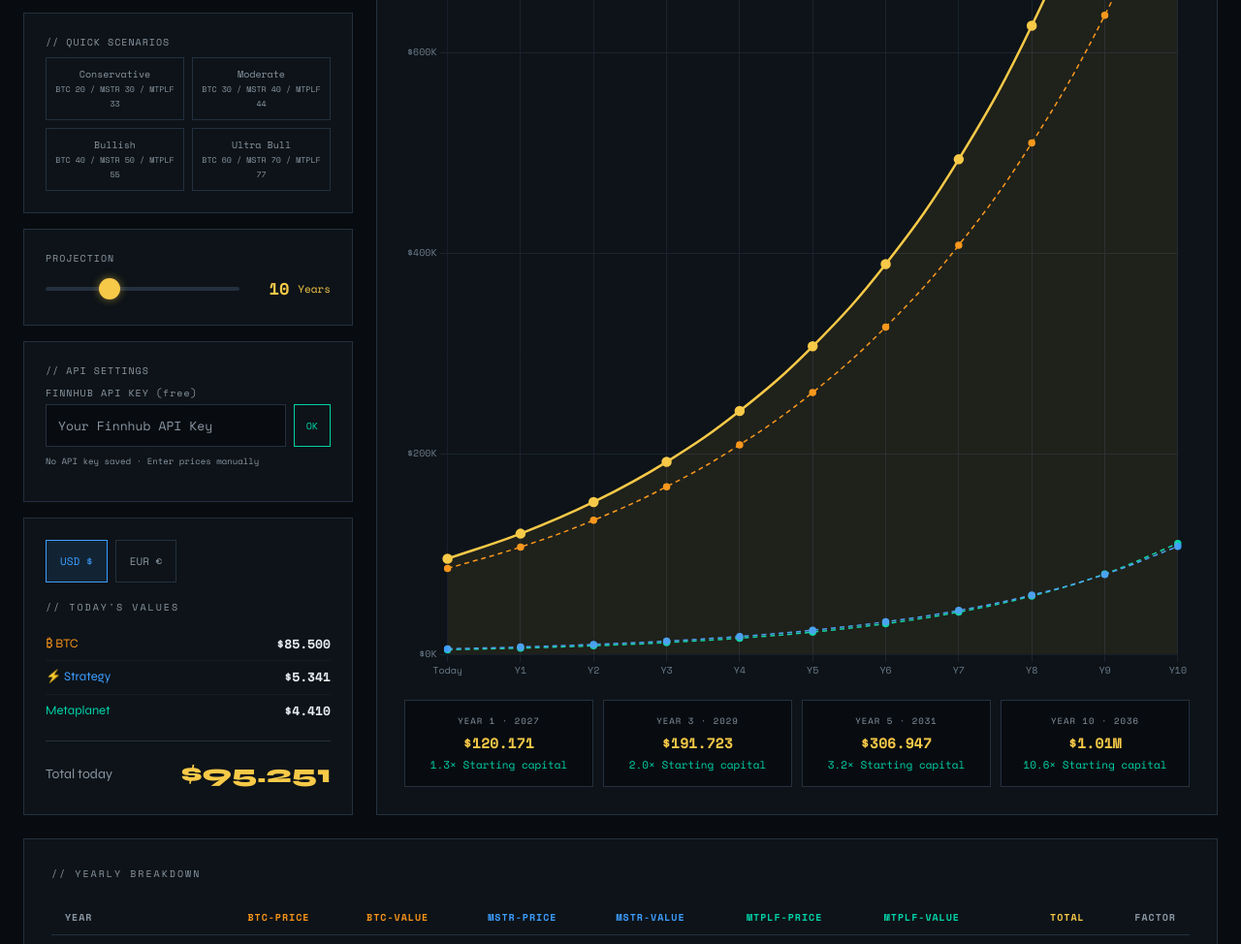
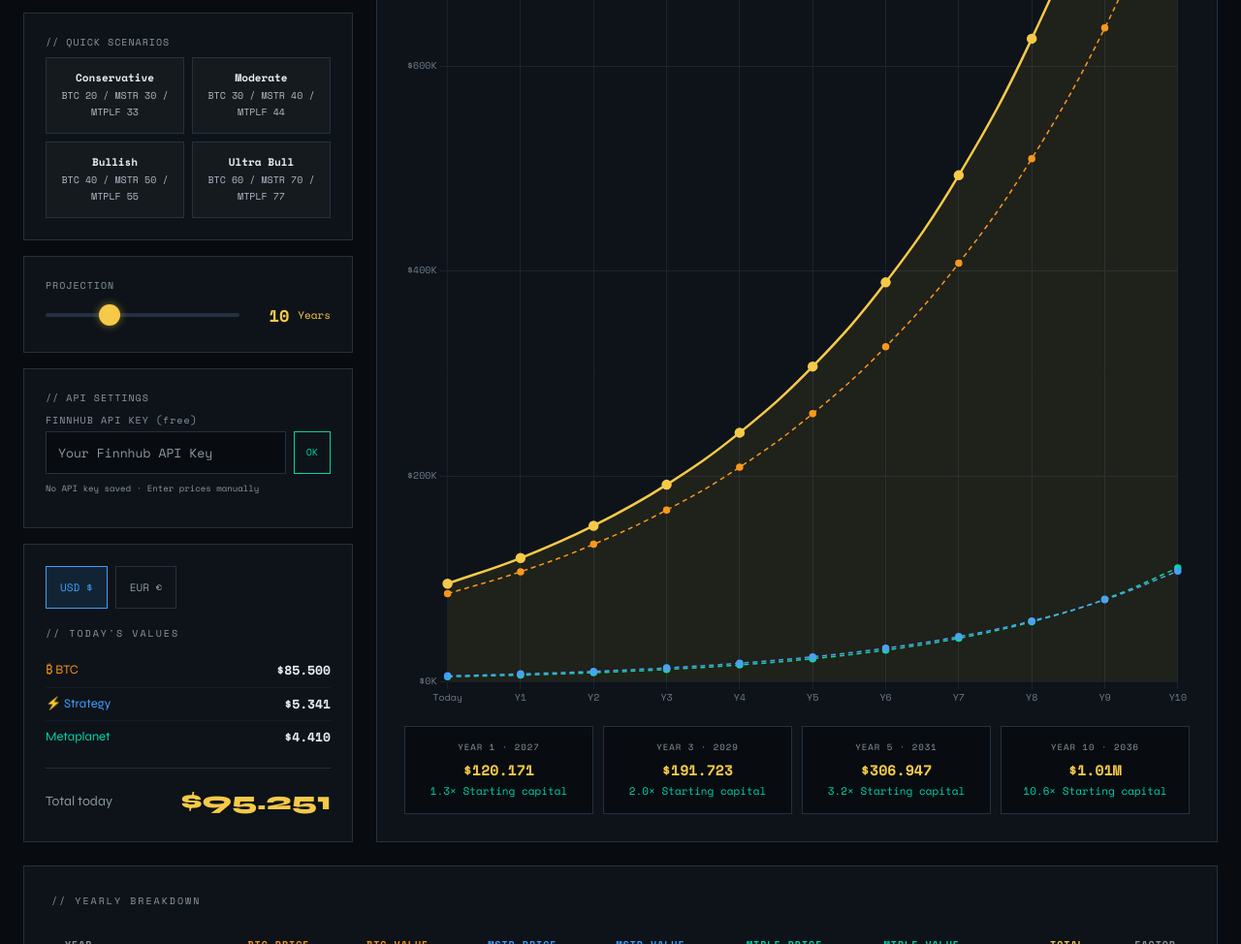
Before and after one commit to Nyke21/bitcoin-portfolio, a plain HTML site: page index.html in a window 1280 px wide. Shown: the part 860-1834 px from the top of the page at 97% size. Drawn offline with nearby package versions, Linux system fonts and the light colour scheme; no server answers.

Commit message:
Improve preset button contrast and readability
Bold white titles, brighter CAGR values, subtle background.

Co-Authored-By: Claude Opus 4.6 <noreply@anthropic.com>

```diff
--- a/css/style.css
+++ b/css/style.css
@@ -382,20 +382,30 @@ input[type=range]::-moz-range-thumb {
 }
 
 .preset-btn {
-  padding: 9px var(--sp-2);
+  padding: 12px var(--sp-3);
   border: 1px solid var(--border);
-  background: transparent;
-  color: var(--muted);
+  background: rgba(255, 255, 255, 0.03);
+  color: var(--text);
   font-family: var(--font-mono);
-  font-size: var(--fs-xs);
+  font-size: var(--fs-sm);
+  font-weight: 700;
   cursor: pointer;
   transition: all var(--tr-fast);
-  line-height: 1.5;
+  line-height: 1.6;
   text-align: center;
   min-height: 44px;
 }
+.preset-btn small {
+  font-weight: 400;
+  color: var(--text-secondary);
+  font-size: 10px;
+}
 .preset-btn:hover {
   border-color: var(--gold);
+  color: var(--gold);
+  background: rgba(247, 201, 72, 0.05);
+}
+.preset-btn:hover small {
   color: var(--gold);
 }
 
```
